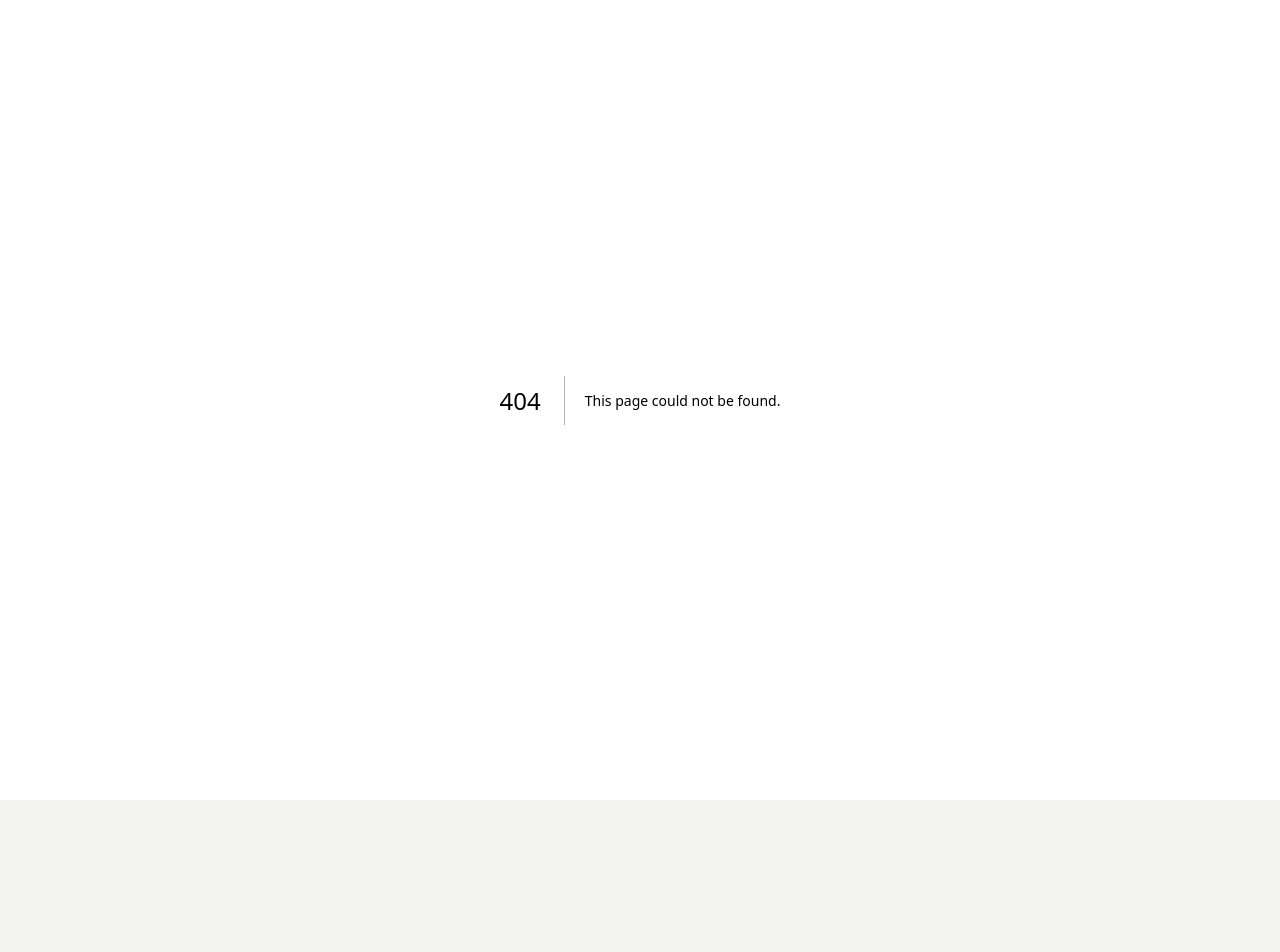
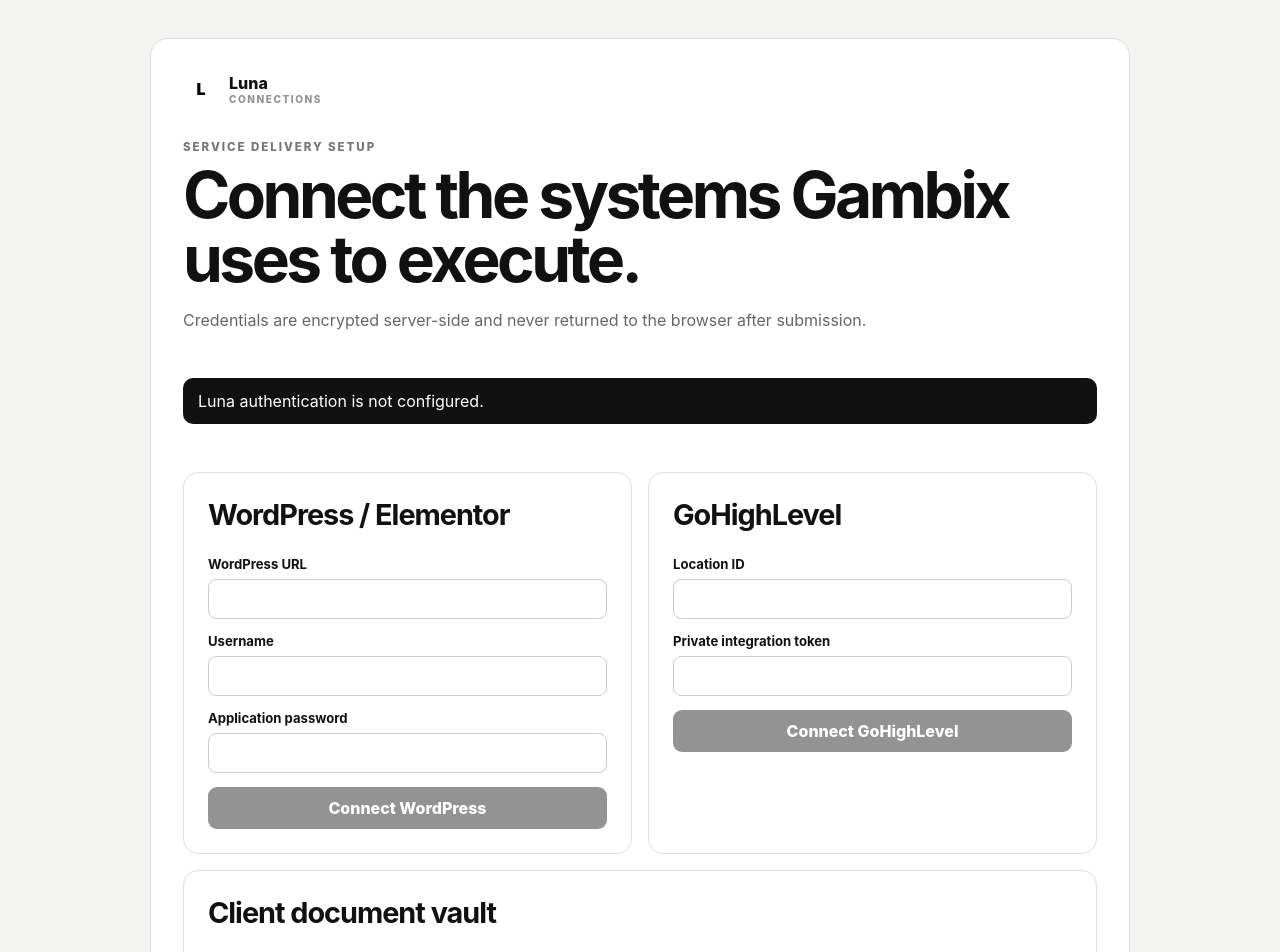
Before and after one commit to Gambixteam/luna, a Next.js app: page /connections in a window 1280 px wide. Before the commit this address had no page. Shown: the top 952 px of the page. Before the commit the page ends 800 px from the top, so only its background shows below. Built offline with nearby package versions, Linux system fonts and the light colour scheme; no server answers.

Commit message:
Add WordPress CRM and file connection center

```diff
--- /dev/null
+++ b/src/app/connections/page.tsx
@@ -0,0 +1,62 @@
+'use client';
+
+import { useEffect, useState } from 'react';
+import { authorizedFetch, getBrowserSupabase } from '@/lib/supabase/browser';
+
+export default function ConnectionsPage() {
+  const [context, setContext] = useState<{ organizationId: string; siteId: string } | null>(null);
+  const [files, setFiles] = useState<Record<string, any>[]>([]);
+  const [wordpress, setWordpress] = useState({ wordpressUrl: '', username: '', applicationPassword: '' });
+  const [ghl, setGhl] = useState({ locationId: '', privateIntegrationToken: '' });
+  const [ghlSetup, setGhlSetup] = useState<Record<string, string> | null>(null);
+  const [message, setMessage] = useState('');
+  const [busy, setBusy] = useState('');
+
+  async function load() {
+    const supabase = await getBrowserSupabase(); const session = await supabase.auth.getSession();
+    if (!session.data.session?.user) return void (window.location.href = '/login');
+    const membership = await supabase.from('organization_memberships').select('organization_id').eq('user_id', session.data.session.user.id).limit(1).maybeSingle();
+    if (!membership.data) return void (window.location.href = '/dashboard');
+    const site = await supabase.from('sites').select('id,domain').eq('organization_id', membership.data.organization_id).limit(1).maybeSingle();
+    if (!site.data) return;
+    setContext({ organizationId: membership.data.organization_id, siteId: site.data.id });
+    setWordpress((value) => ({ ...value, wordpressUrl: site.data.domain }));
+    const fileRows = await supabase.from('files').select('*').eq('organization_id', membership.data.organization_id).order('created_at', { ascending: false });
+    setFiles(fileRows.data ?? []);
+  }
+
+  useEffect(() => { load().catch((error) => setMessage(error instanceof Error ? error.message : 'Unable to load connections.')); }, []);
+
+  async function connect(path: string, body: Record<string, unknown>, label: string) {
+    setBusy(label); setMessage('');
+    try { const response = await authorizedFetch(path, { method: 'POST', body: JSON.stringify(body) }); const payload = await response.json(); if (!response.ok) throw new Error(payload.error ?? `${label} failed.`); if (payload.webhookUrl) setGhlSetup({ webhookUrl: payload.webhookUrl, webhookSecret: payload.webhookSecret }); setMessage(`${label} connected.`); }
+    catch (error) { setMessage(error instanceof Error ? error.message : `${label} failed.`); }
+    finally { setBusy(''); }
+  }
+
+  async function upload(event: React.ChangeEvent<HTMLInputElement>) {
+    const file = event.target.files?.[0]; if (!file || !context) return;
+    setBusy('upload'); setMessage('');
+    try {
+      const supabase = await getBrowserSupabase();
+      const safe = file.name.replace(/[^a-zA-Z0-9._-]+/g, '-'); const path = `${context.organizationId}/${crypto.randomUUID()}-${safe}`;
+      const stored = await supabase.storage.from('luna-client-files').upload(path, file, { contentType: file.type, upsert: false });
+      if (stored.error) throw stored.error;
+      const row = await supabase.from('files').insert({ organization_id: context.organizationId, uploaded_by: (await supabase.auth.getUser()).data.user?.id, name: file.name, storage_path: path, mime_type: file.type, size_bytes: file.size });
+      if (row.error) throw row.error; setMessage('File uploaded securely.'); await load();
+    } catch (error) { setMessage(error instanceof Error ? error.message : 'Upload failed.'); }
+    finally { setBusy(''); event.target.value = ''; }
+  }
+
+  return <main className="google-setup-page"><section className="google-setup-card">
+    <a className="app-brand" href="/dashboard"><span className="app-brand-mark">L</span><span>Luna <small>Connections</small></span></a>
+    <div><span className="kicker">Service delivery setup</span><h1>Connect the systems Gambix uses to execute.</h1><p>Credentials are encrypted server-side and never returned to the browser after submission.</p></div>
+    {message && <div className="notice">{message}</div>}
+    <div className="dashboard-grid">
+      <article className="panel"><h2>WordPress / Elementor</h2><form className="stack-form" onSubmit={(event) => { event.preventDefault(); connect('/api/integrations/wordpress/connect', { siteId: context?.siteId, ...wordpress }, 'WordPress'); }}><label>WordPress URL<input value={wordpress.wordpressUrl} onChange={(event) => setWordpress({ ...wordpress, wordpressUrl: event.target.value })} /></label><label>Username<input value={wordpress.username} onChange={(event) => setWordpress({ ...wordpress, username: event.target.value })} /></label><label>Application password<input type="password" value={wordpress.applicationPassword} onChange={(event) => setWordpress({ ...wordpress, applicationPassword: event.target.value })} /></label><button className="app-button" disabled={!context || Boolean(busy)}>{busy === 'WordPress' ? 'Connecting…' : 'Connect WordPress'}</button></form></article>
+      <article className="panel"><h2>GoHighLevel</h2><form className="stack-form" onSubmit={(event) => { event.preventDefault(); connect('/api/integrations/ghl/connect', { siteId: context?.siteId, ...ghl }, 'GoHighLevel'); }}><label>Location ID<input value={ghl.locationId} onChange={(event) => setGhl({ ...ghl, locationId: event.target.value })} /></label><label>Private integration token<input type="password" value={ghl.privateIntegrationToken} onChange={(event) => setGhl({ ...ghl, privateIntegrationToken: event.target.value })} /></label><button className="app-button" disabled={!context || Boolean(busy)}>{busy === 'GoHighLevel' ? 'Connecting…' : 'Connect GoHighLevel'}</button></form>{ghlSetup && <div className="webhook-box"><strong>Configure this custom webhook in HighLevel</strong><code>{ghlSetup.webhookUrl}</code><small>Header: x-luna-webhook-secret</small><code>{ghlSetup.webhookSecret}</code><small>Copy this now. Luna will not display it again.</small></div>}</article>
+      <article className="panel span-2"><h2>Client document vault</h2><p className="muted">Upload access documents, brand assets, reports and approved source material. Maximum file size: 20 MB.</p><label className="secondary-button upload-button">{busy === 'upload' ? 'Uploading…' : 'Choose file'}<input type="file" onChange={upload} disabled={!context || Boolean(busy)} /></label><div className="list">{files.map((file) => <div className="list-row" key={file.id}><div><strong>{file.name}</strong><small>{file.mime_type || 'file'} · {Math.round(Number(file.size_bytes || 0) / 1024)} KB</small></div></div>)}{!files.length && <p className="muted">No files uploaded yet.</p>}</div></article>
+    </div>
+    <div className="button-row"><a className="secondary-button" href="/connect-google">Google setup</a><a className="secondary-button" href="/dashboard">Return to Luna</a></div>
+  </section></main>;
+}
```
